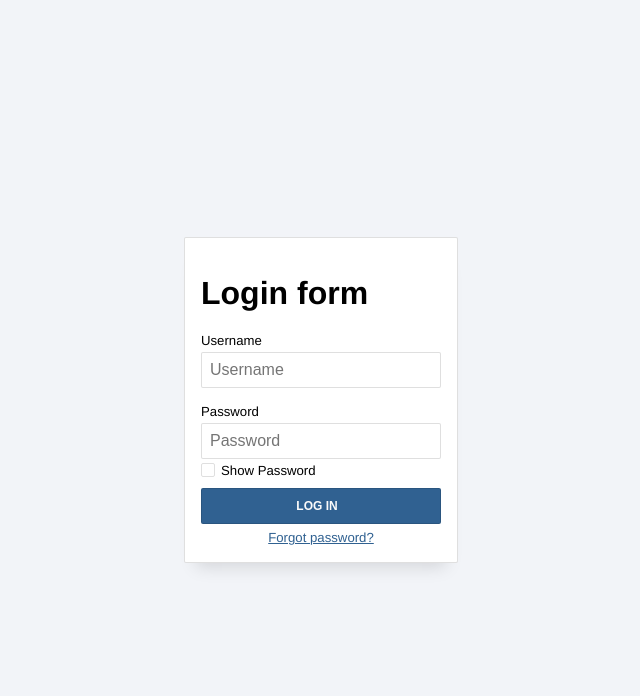
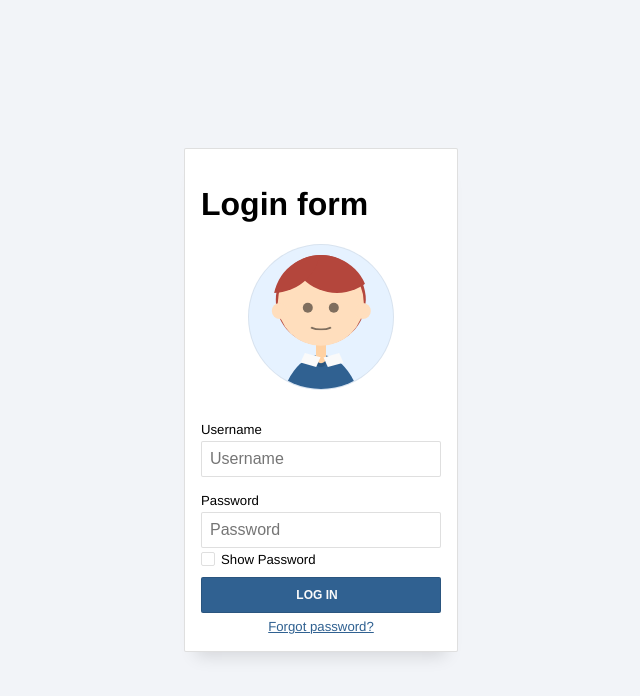
Before and after one commit to rhinoandre/animated-login-form, a website built with Parcel: page index.html in a window 1280 px wide. Shown: the whole page, without its empty margins (319-959 px from the left). Built offline with nearby package versions, Linux system fonts and the light colour scheme.

Commit message:
Add figure

```diff
--- /dev/null
+++ b/css/figure.css
@@ -0,0 +1,153 @@
+figure {
+  --skinH: 30;
+  --skinS: 100%;
+  --skinL: 87%;
+  --hair: rgb(180, 70, 60);
+  /* --borderDarker: rgba(0, 0, 0, 0.0625); */
+  background: hsl(var(--fgColorH), calc(var(--fgColorS) * 2), 95%);
+  border: 1px solid rgba(0, 0, 0, 0.0625);
+  border-radius: 50%;
+  height: 0;
+  margin: auto auto;
+  margin-bottom: 2rem;
+  order: 1;
+  overflow: hidden;
+  padding-top: 60%;
+  position: relative;
+  width: 60%;
+}
+
+figure div {
+  position: absolute;
+  transform: translate(-50%, -50%);
+}
+
+figure .skin {
+  background: hsl(var(--skinH), var(--skinS), var(--skinL));
+  box-shadow: inset 0 0 3rem
+    hsl(var(--skinH), var(--skinS), calc(var(--skinL) * 0.95));
+}
+
+figure .head {
+  top: 40%;
+  left: 50%;
+  width: 60%;
+  height: 60%;
+  border-radius: 100%;
+  box-shadow: 0 -0.175rem 0 0.125rem var(--hair);
+}
+
+figure .hair {
+  top: 40%;
+  left: 50%;
+  width: 66.66%;
+  height: 66.66%;
+  border-radius: 100%;
+  overflow: hidden;
+}
+
+figure .hair::before {
+  content: "";
+  background: var(--hair);
+  box-shadow: 4rem 0 var(--hair);
+  border-radius: 50%;
+  display: block;
+  height: 100%;
+  width: 100%;
+  position: absolute;
+  top: -60%;
+  left: -50%;
+}
+
+figure .head .mouth {
+  border: 0.125rem solid transparent;
+  border-bottom: 0.125rem solid var(--borderDarker);
+  width: 25%;
+  border-radius: 50%;
+  transition: all 0.5s;
+  top: 75%;
+  left: 50%;
+  height: 10%;
+}
+
+figure .ears {
+  top: 47%;
+  left: 50%;
+  white-space: nowrap;
+}
+
+figure .ears::before,
+figure .ears::after {
+  content: "";
+  background: hsl(var(--skinH), var(--skinS), var(--skinL));
+  border-radius: 50%;
+  width: 1rem;
+  height: 1rem;
+  display: inline-block;
+  margin: 0 2.1rem;
+}
+
+
+figure .shirt-1,
+figure .shirt-2 {
+  width: 12%;
+  height: 7%;
+  background: hsl(var(--bgColorH), var(--bgColorS), var(--bgColorL));
+  top: 76%;
+  left: 36.5%;
+  transform: skew(-10deg) rotate(15deg);
+}
+
+figure .shirt-2 {
+  left: 52.5%;
+  transform: skew(10deg) rotate(-15deg);
+}
+
+figure .head .eyes {
+  top: 55%;
+  left: 50%;
+  white-space: nowrap;
+}
+
+@keyframes blink {
+  0%,
+  90%,
+  100% {
+    height: 10px;
+  }
+  95% {
+    height: 0px;
+  }
+}
+
+figure .head .eyes::before,
+figure .head .eyes::after {
+  content: "";
+  background: var(--borderDarker);
+  border-radius: 50%;
+  width: 10px;
+  height: 10px;
+  display: inline-block;
+  margin: 0 0.5rem;
+  animation: blink 3s infinite;
+  transition: all 0.15s;
+}
+
+figure .neck {
+  width: 10px;
+  height: 40%;
+  top: 62%;
+  left: 50%;
+  background: hsl(var(--skinH), var(--skinS), calc(var(--skinL) * 0.94));
+  border-radius: 0 0 2rem 2rem;
+  box-shadow: 0 0.25rem var(--border);
+}
+figure .person-body {
+  width: 60%;
+  height: 100%;
+  border-radius: 50%;
+  background: red;
+  left: 50%;
+  top: 126%;
+  background: hsl(var(--fgColorH), var(--fgColorS), var(--fgColorL));
+}
--- a/css/index.css
+++ b/css/index.css
@@ -1,3 +1,4 @@
 @import './variables.css';
 @import './global.css';
 @import './form.css';
+@import './figure.css';
--- a/css/variables.css
+++ b/css/variables.css
@@ -1,4 +1,9 @@
 form {
+  --background: rgba(255, 255, 255, 1);
+  --border: rgba(0, 0, 0, 0.125);
+  --borderDark: rgba(0, 0, 0, 0.25);
+  --borderDarker: rgba(0, 0, 0, 0.5);
+  --borderRadius: 0.125rem;
   /* almost white background color */
   --bgColorH: 0;
   --bgColorS: 0%;
--- a/index.html
+++ b/index.html
@@ -10,8 +10,17 @@
 <body>
     <form method="post" action="javascript: void(0);" id="login-form" class="login-form" autocomplete="off">
         <h1>Login form</h1>
-        <figure>
-          <!-- Placeholder for the image -->
+        <figure aria-hidden="true">
+          <div class="person-body"></div>
+          <div class="neck skin"></div>
+          <div class="head skin">
+            <div class="eyes"></div>
+            <div class="mouth"></div>
+          </div>
+          <div class="hair"></div>
+          <div class="ears"></div>
+          <div class="shirt-1"></div>
+          <div class="shirt-2"></div>
         </figure>
         <div>
           <label class="required">
```
Also changed, not shown: 1 other file.
